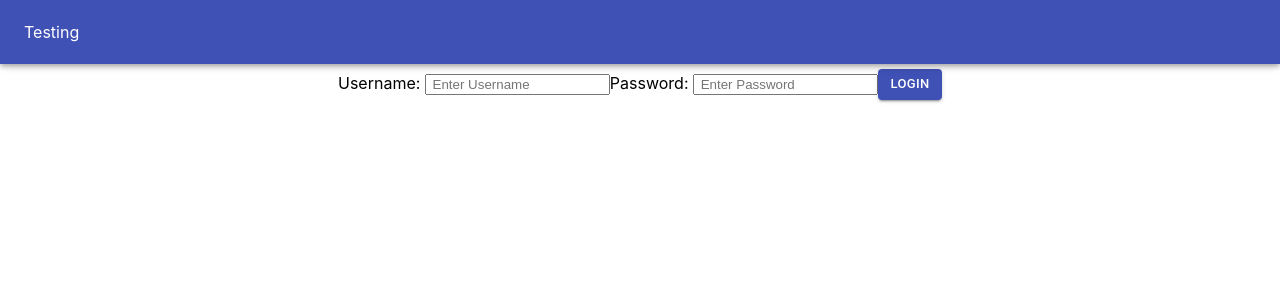
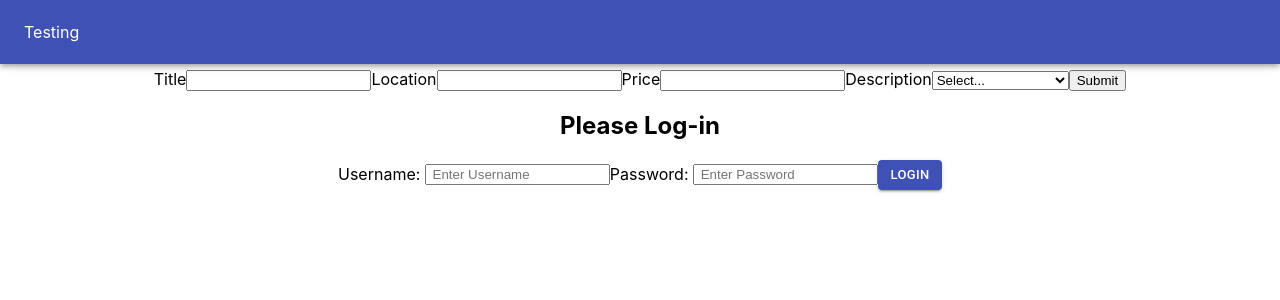
Before and after one commit to bwft-RVcamping-Airbnb/Frontend, a React (Create React App) app: page / in a window 1280 px wide. Shown: the top 300 px of the page. Built offline with nearby package versions, Linux system fonts and the light colour scheme.

Commit message:
converted to useForm hook

```diff
--- a/package.json
+++ b/package.json
@@ -8,9 +8,11 @@
     "@testing-library/react": "^9.3.2",
     "@testing-library/user-event": "^7.1.2",
     "axios": "^0.19.2",
+    "formik": "^2.1.3",
     "react": "^16.12.0",
     "react-datepicker": "^2.11.0",
     "react-dom": "^16.12.0",
+    "react-hook-form": "^4.8.2",
     "react-loader-spinner": "^3.1.5",
     "react-redux": "^7.1.3",
     "react-router-dom": "^5.1.2",
--- a/src/App.js
+++ b/src/App.js
@@ -1,6 +1,7 @@
 import React from 'react';
 import {Route, Switch} from 'react-router-dom';
-import NavBar from './components/Navigation/Navbar'
+import NavBar from './components/Navigation/Navbar';
+import AddListing from './components/Listings/AddListing';
 
 import { ThemeProvider } from '@material-ui/core/styles';
 
@@ -14,9 +15,10 @@ import './css/App.css';
 
 function App(){
   return (
-      <div className="App">
+     <div className="App">
+      <AddListing />
       <NavBar />
-          <>
+        <>
           <Switch>
             <PrivateRoute exact path='/dashboard' component={Dashboard} />
             <Route path='/login' component={Login} />
--- a/src/components/Listings/AddListing.js
+++ b/src/components/Listings/AddListing.js
@@ -1,67 +1,45 @@
-import React, { useState } from 'react';
+import React from 'react'
+import { useForm } from 'react-hook-form'
 
-const AddListing= () => {
-  const [listing, setListing] = useState ({
-   title: "",
-   location: "",
-   description: "",
-   price: ""
-  });
+function AddListing() {
+  const { register, handleSubmit, errors} = useForm()
+  const onSubmit = (data) => {
+    console.log(data);
+  }
 
-  const handleChange = e => {
-    setListing({
-     ...listing,
-     [e.target.name]: e.target.value
-   });
- };
+  return (
+    <form className="App" onSubmit={handleSubmit(onSubmit)}>
+      <h2>Add Listing</h2>
+      <label>Title</label>
+      <input name='title' ref={register({ required: true})} />
 
- const submitForm = e => {
-   e.preventDefault();
+      {errors.title && errors.title.type === 'required' && (<p>This is required</p>
+      )}
 
- };
- return (
-   <form onSubmit={submitForm}>
-     <h2>Land Listing</h2>
-     <label htmlFor='title'>Title</label>
-       <input
-         id='title'
-         type='text'
-         placeholder='Title'
-         onChange = {handleChange}
-         name='title'
-         value={listing.title}
-       />
-     <label htmlFor='location'>Location</label>
-       <input
-         id='location'
-         type='text'
-         placeholder='UserName'
-         onChange = {handleChange}
-         name='location'
-         value={listing.address}
-       />
-     <label htmlFor='description'>Description</label>
-       <input
-         id='description'
-         type='text'
-         placeholder='Description'
-         onChange = {handleChange}
-         name='description'
-         value={listing.description}
-       />
-       <label htmlFor='currency-field'>Price</label>
-       <input
-         id='price'
-         type='number'
-         placeholder='Price'
-         onChange = {handleChange}
-         name='price'
-         value={listing.price}
-       />
+      <label>Location</label>
+      <input name='location' ref={register({ required: true})} />
 
-     <button>List</button>
-   </form>
- )
+      {errors.location && errors.location.type === 'required' && (<p>This is required</p>
+      )}
+
+      <label>Price</label>
+      <input name='price' ref={register({ required: true})} />
+      {errors.price && <p>This is required</p>}
+
+      <label>Description</label>
+      <select name='description' ref={register({ required: true})} >
+        <option value="">Select...</option>
+        <option value="small">Small 8ft to 16ft</option>
+        <option value="medium">Medium 17ft to 25ft</option>
+        <option value="large">Large 26ft to 35ft</option>
+        <option value="xlarge">XLarge 36ft to 43ft</option>
+      </select>
+      {errors.description && <p>This is required</p>}
+
+      <input type='submit' />
+
+    </form>
+  )
 }
 
 export default AddListing;
```
Also changed, not shown: 1 other file (tests, documents, lock files or other folders).
